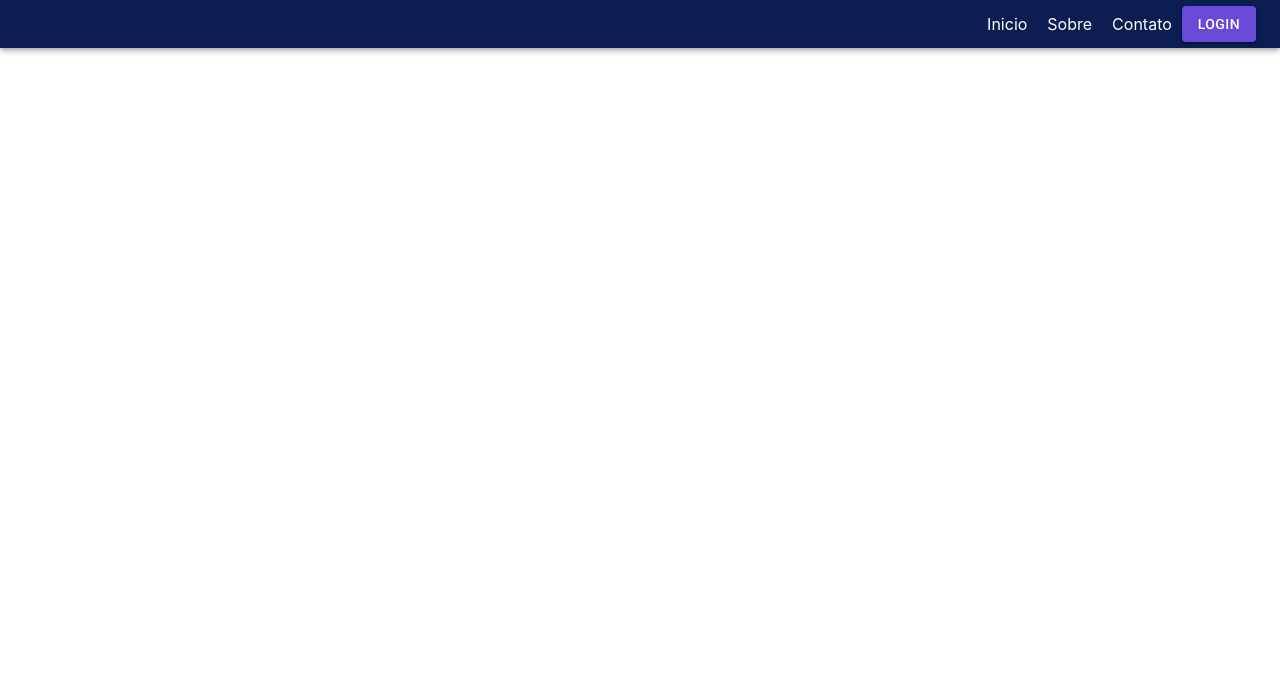
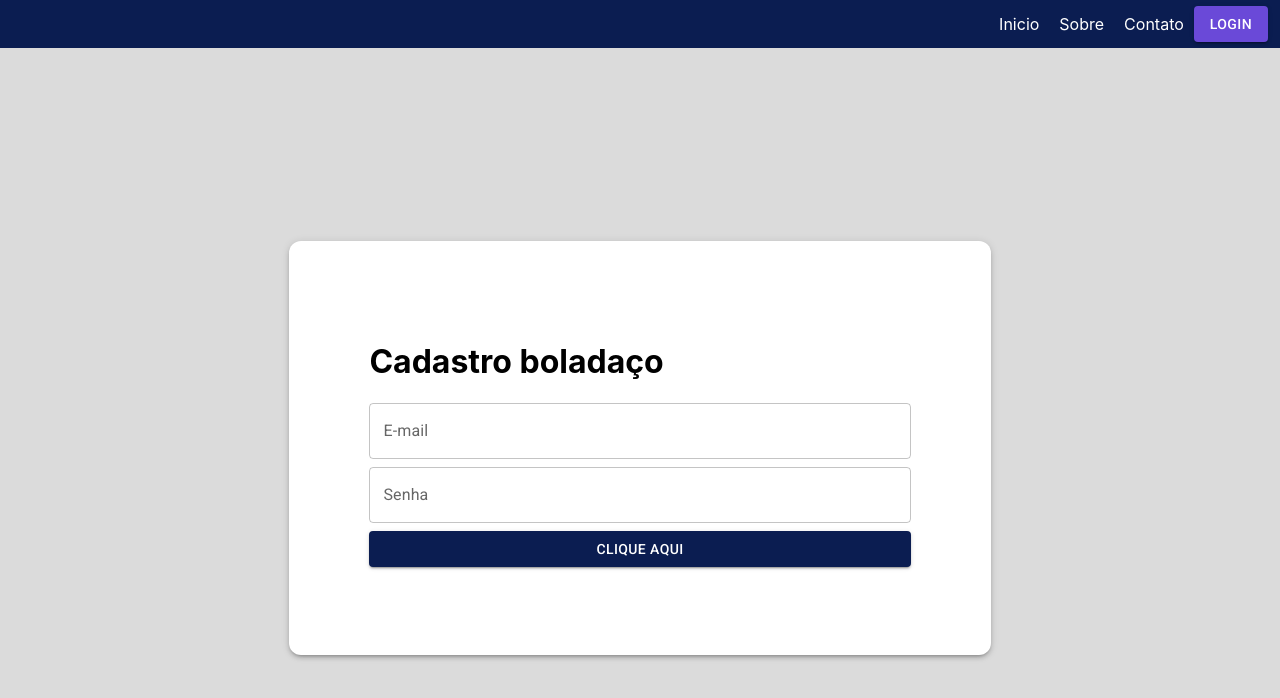
Before and after one commit to alinevitoriasi/boladao-web, a React (Create React App) app: page /signup in a window 1280 px wide. Shown: the top 698 px of the page. Built offline with nearby package versions, Linux system fonts and the light colour scheme; the HTML template or start-up script is replaced by a standard one.

Commit message:
:sparkles: Adiciona tela de login e cadastro

```diff
--- a/src/App.tsx
+++ b/src/App.tsx
@@ -1,15 +1,18 @@
 import React from 'react';
 import { Route, Routes, BrowserRouter } from 'react-router-dom';
-import { createTheme, ThemeProvider } from '@mui/material';
+import { Box, createTheme, ThemeProvider } from '@mui/material';
 
 import AppBar from './components/appBar';
 
 import About from './pages/About';
 import Contact from './pages/Contact';
 import Home from './pages/Home';
+import Login from './pages/Login';
+import SignUp from './pages/SignUp';
 
 const App = () => {
   const appTheme = createTheme({
+    spacing: 4,
     palette: {
       primary: {
         main: '#0B1D51',
@@ -28,6 +31,8 @@ const App = () => {
           <Route path='/' element={<Home />} />
           <Route path='/sobre' element={<About />} />
           <Route path='/contato' element={<Contact />} />
+          <Route path='/login' element={<Login />} />
+          <Route path='/signup' element={<SignUp />} />
         </Routes>
       </ThemeProvider>
     </BrowserRouter>
--- a/src/components/button/index.tsx
+++ b/src/components/button/index.tsx
@@ -1,14 +1,20 @@
 import React from 'react';
 import MuiButton from '@mui/material/Button';
-import { ButtonTypeMap } from '@mui/material';
+import { ButtonTypeMap, SxProps, Theme } from '@mui/material';
 interface IButton {
   text: string;
   color?: ButtonTypeMap['props']['color'];
   size?: ButtonTypeMap['props']['size'];
+  sx?: SxProps<Theme>;
 }
-const Button: React.FC<IButton> = ({ text, color, size }) => {
+const Button: React.FC<IButton> = ({ text, color, size, sx }) => {
   return (
-    <MuiButton variant='contained' color={color || 'primary'} size={size}>
+    <MuiButton
+      sx={sx}
+      variant='contained'
+      color={color || 'primary'}
+      size={size}
+    >
       {text}
     </MuiButton>
   );
--- a/src/components/input/index.tsx
+++ b/src/components/input/index.tsx
@@ -1,13 +1,14 @@
-import { TextField, TextFieldProps } from '@mui/material';
+import { SxProps, TextField, TextFieldProps, Theme } from '@mui/material';
 import React from 'react';
 
 interface IInput {
   label: string;
   variant: TextFieldProps['variant'];
+  sx?: SxProps<Theme>;
 }
 
-const Input: React.FC<IInput> = ({ label, variant }) => {
-  return <TextField label={label} variant={variant} />;
+const Input: React.FC<IInput> = ({ label, variant, sx }) => {
+  return <TextField sx={sx} label={label} variant={variant} />;
 };
 
 export default Input;
--- a/src/pages/Contact/index.tsx
+++ b/src/pages/Contact/index.tsx
@@ -1,11 +1,17 @@
 import React from 'react';
+import { Grid } from '@mui/material';
 import './style.css';
 
 const Contact: React.FC = () => {
   return (
-    <div>
-      <p>Contato boladão</p>
-    </div>
+    <Grid container spacing={2}>
+      <Grid item md={6} sm={12}>
+        Teste
+      </Grid>
+      <Grid item md={6} sm={12}>
+        Teste 2
+      </Grid>
+    </Grid>
   );
 };
 
--- a/src/pages/Home/index.tsx
+++ b/src/pages/Home/index.tsx
@@ -4,22 +4,34 @@ import './style.css';
 import Button from '../../components/button';
 
 import home from '../../assets/home-image.png';
+import { Grid } from '@mui/material';
+import { Box } from '@mui/system';
 
 const Home: React.FC = () => {
   return (
-    <div className='home'>
-      <div className='container-text'>
-        <h1 className='title'>Home Boladão</h1>
-        <p className='description'>
-          Mussum Ipsum, cacilds vidis litro abertis. Viva Forevis aptent taciti
-          sociosqu ad litora torquent.Detraxit consequat et quo num tendi
-          nada.Delegadis gente finis bibendum egestas augue arcu ut est.Praesent
-          vel viverra nisi. Mauris aliquet nunc non turpis scelerisque, eget.
-        </p>
-        <Button text='Clique aqui' color='primary' />
-      </div>
-      <img className='home-image' src={home} alt='Imagem' />
-    </div>
+    <Grid container spacing={2}>
+      <Grid item md={6} sm={12}>
+        <Box
+          sx={{
+            p: 20,
+          }}
+        >
+          <h1 className='title'>Home Boladão</h1>
+          <p className='description'>
+            Mussum Ipsum, cacilds vidis litro abertis. Viva Forevis aptent
+            taciti sociosqu ad litora torquent.Detraxit consequat et quo num
+            tendi nada.Delegadis gente finis bibendum egestas augue arcu ut
+            est.Praesent vel viverra nisi. Mauris aliquet nunc non turpis
+            scelerisque, eget.
+          </p>
+          <Button text='Clique aqui' color='primary' />
+        </Box>
+      </Grid>
+      <Grid item md={6} sm={12}>
+        <div className='container-text'></div>
+        <img className='home-image' src={home} alt='Imagem' />
+      </Grid>
+    </Grid>
   );
 };
 
--- /dev/null
+++ b/src/pages/Login/index.tsx
@@ -0,0 +1,47 @@
+import React from 'react';
+
+import { Box, Grid } from '@mui/material';
+import Button from '../../components/button';
+import Input from '../../components/input';
+
+const Login: React.FC = () => {
+  return (
+    <Grid
+      container
+      direction='column'
+      justifyContent='center'
+      alignItems='center'
+      style={{ height: '100vh', backgroundColor: '#dbdbdb' }}
+    >
+      <Box
+        sx={{
+          p: 20,
+          boxShadow: 3,
+          borderRadius: 3,
+          flexDirection: 'column',
+          justifyContent: 'center',
+          backgroundColor: '#ffffff',
+        }}
+      >
+        <h1>Login boladaço</h1>
+        <Input
+          sx={{ width: '100%', marginBottom: 2 }}
+          label='E-mail'
+          variant='outlined'
+        />
+        <Input
+          sx={{ width: '100%', marginBottom: 2 }}
+          label='Senha'
+          variant='outlined'
+        />
+        <Button
+          sx={{ width: '100%', marginBottom: 2 }}
+          text='Clique aqui'
+          color='primary'
+        />
+      </Box>
+    </Grid>
+  );
+};
+
+export default Login;
--- /dev/null
+++ b/src/pages/SignUp/index.tsx
@@ -0,0 +1,46 @@
+import { Grid, Box } from '@mui/material';
+import React from 'react';
+import Button from '../../components/button';
+import Input from '../../components/input';
+
+const SignUp: React.FC = () => {
+  return (
+    <Grid
+      container
+      direction='column'
+      justifyContent='center'
+      alignItems='center'
+      style={{ height: '100vh', backgroundColor: '#dbdbdb' }}
+    >
+      <Box
+        sx={{
+          p: 20,
+          boxShadow: 3,
+          borderRadius: 3,
+          flexDirection: 'column',
+          justifyContent: 'center',
+          backgroundColor: '#ffffff',
+        }}
+      >
+        <h1>Cadastro boladaço</h1>
+        <Input
+          sx={{ width: '100%', marginBottom: 2 }}
+          label='E-mail'
+          variant='outlined'
+        />
+        <Input
+          sx={{ width: '100%', marginBottom: 2 }}
+          label='Senha'
+          variant='outlined'
+        />
+        <Button
+          sx={{ width: '100%', marginBottom: 2 }}
+          text='Clique aqui'
+          color='primary'
+        />
+      </Box>
+    </Grid>
+  );
+};
+
+export default SignUp;
```
